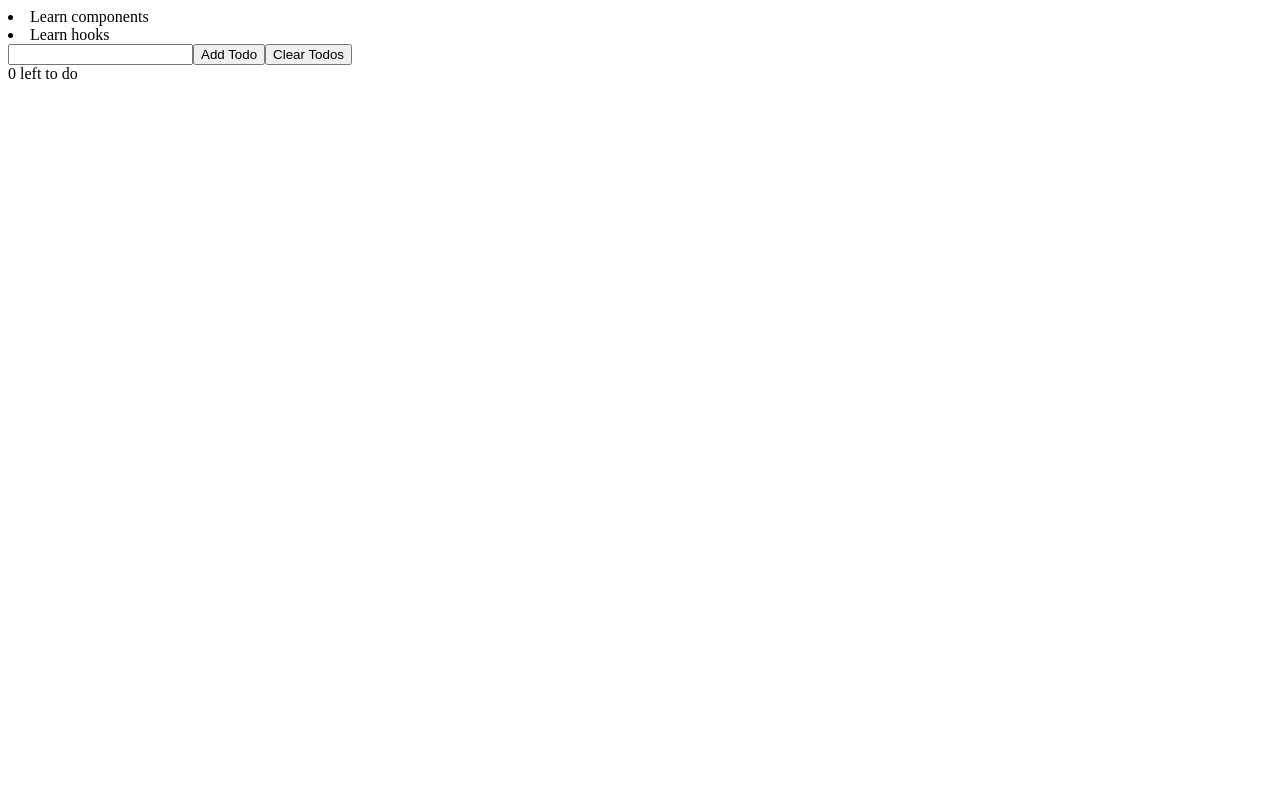
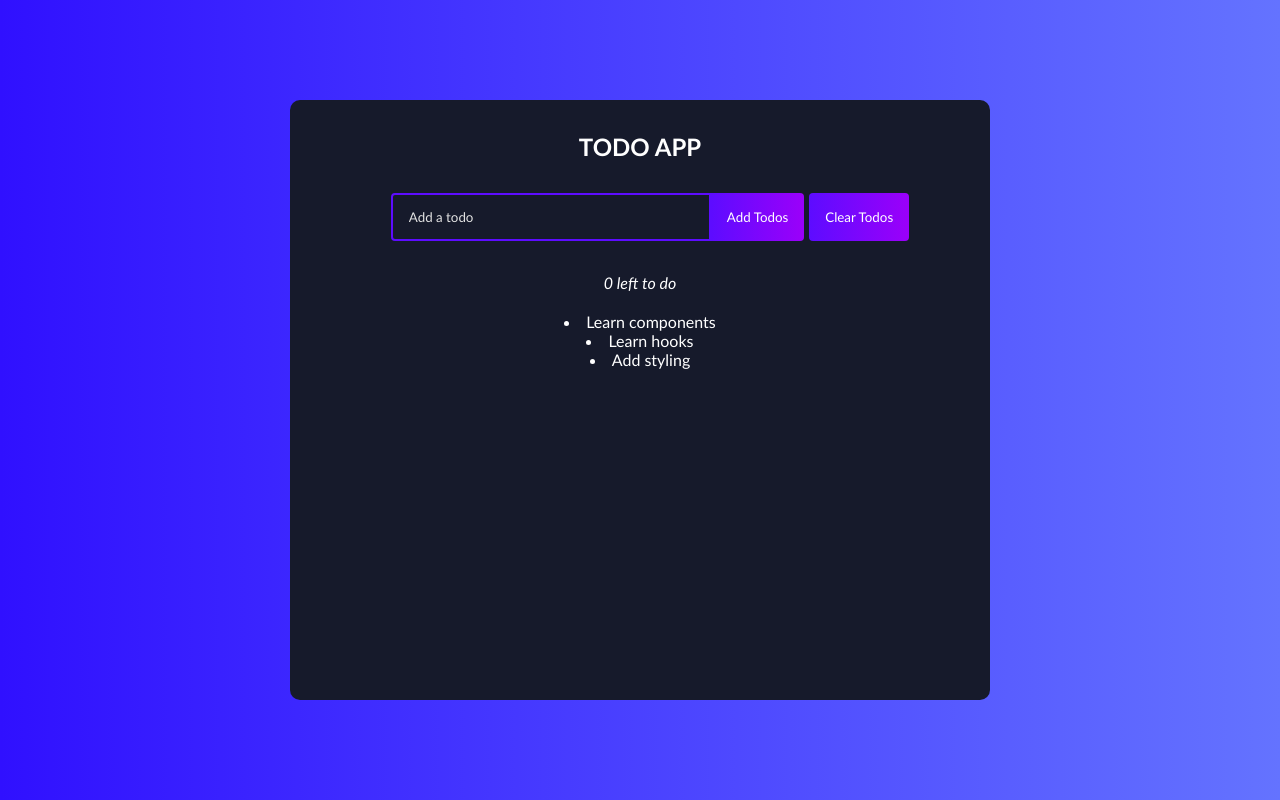
Before and after one commit to VCorak/react-todo, a React (Create React App) app in the folder todo/: page / in a window 1280 px wide. Built offline with nearby package versions, Linux system fonts and the light colour scheme.

Commit message:
Added some styling and made new component

```diff
--- a/todo/src/App.css
+++ b/todo/src/App.css
@@ -0,0 +1,93 @@
+* {
+    box-sizing: border-box;
+    margin: 0;
+    padding: 0;
+    font-family: 'Trebuchet MS', 'Lucida Sans Unicode', 'Lucida Grande',
+    'Lucida Sans', Arial, sans-serif;
+}
+
+body {
+    background: linear-gradient(
+            90deg,
+            rgba(48, 16, 255, 1) 0%,
+            rgba(100, 115, 255, 1) 100%
+    );
+}
+.todo-app {
+    display: flex;
+    flex-direction: column;
+    justify-content: start;
+    width: 700px;
+    min-height: 600px;
+    background: #161a2b;
+    text-align: center;
+    margin: 100px auto;
+    border-radius: 10px;
+    padding-bottom: 32px;
+}
+
+.todo-form {
+    margin-bottom: 32px;
+}
+
+h1 {
+    margin: 32px 0;
+    color: #fff;
+    font-size: 24px;
+}
+
+.todo-input {
+    padding: 14px 32px 14px 16px;
+    margin-left: 20px;
+    border-radius: 4px 0 0 4px;
+    border: 2px solid #5d0cff;
+    outline: none;
+    width: 320px;
+    background: transparent;
+    color: #fff;
+}
+
+.todo-input::placeholder {
+    color: #e2e2e2;
+}
+
+.add-todo-button {
+    padding: 16px;
+    border: none;
+    border-radius: 0 4px 4px 0;
+    cursor: pointer;
+    outline: none;
+    background: linear-gradient(
+            90deg,
+            rgba(93, 12, 255, 1) 0%,
+            rgba(155, 0, 250, 1) 100%
+    );
+    color: #fff;
+    text-transform: capitalize;
+}
+
+.clear-todo-button {
+    padding: 16px;
+    margin-left: 5px;
+    border: none;
+    border-radius: 4px 4px 4px 4px;
+    cursor: pointer;
+    outline: none;
+    background: linear-gradient(
+            90deg,
+            rgba(93, 12, 255, 1) 0%,
+            rgba(155, 0, 250, 1) 100%
+    );
+    color: #fff;
+    text-transform: capitalize;
+}
+
+.left-todo {
+   color: white;
+   font-style: italic;
+    margin-bottom: 20px;
+}
+
+li {
+    color: white;
+}
--- a/todo/src/App.js
+++ b/todo/src/App.js
@@ -1,15 +1,21 @@
 import React from 'react';
+import './App.css';
 import TodoList from "./TodoList";
 
 function App() {
   return (
-      <>
-        <TodoList />
-        <input type = "text" />
-          <button>Add Todo</button>
-          <button>Clear Todos</button>
-          <div>0 left to do</div>
-      </>
+
+      <div className='todo-app'>
+          <h1> TODO APP</h1>
+          <form className='todo-form'>
+        <input placeholder='Add a todo' type= "text"
+        className='todo-input'/>
+          <button className='add-todo-button'>Add todos</button>
+          <button className='clear-todo-button'>Clear todos</button>
+          </form>
+          <div className='left-todo'>0 left to do</div>
+          <TodoList />
+      </div>
   );
 }
 
--- a/todo/src/TodoList.js
+++ b/todo/src/TodoList.js
@@ -1,11 +1,13 @@
 import React from 'react';
 import Todo from "./Todo";
+import './App.css';
 
 function TodoList() {
     return (
         <div>
             <li>Learn components</li>
             <li>Learn hooks</li>
+            <li>Add styling</li>
         </div>
     );
 };
```
